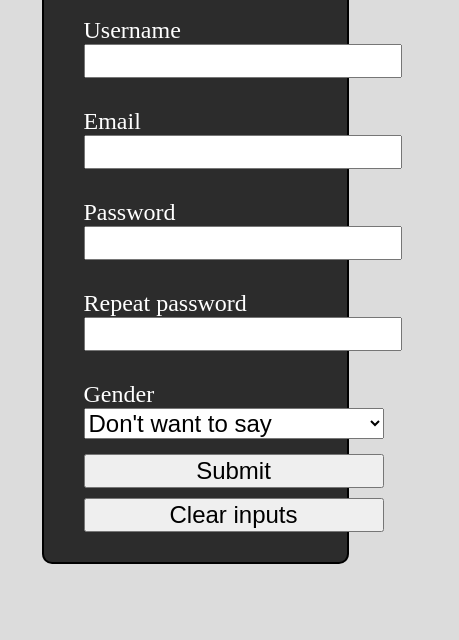
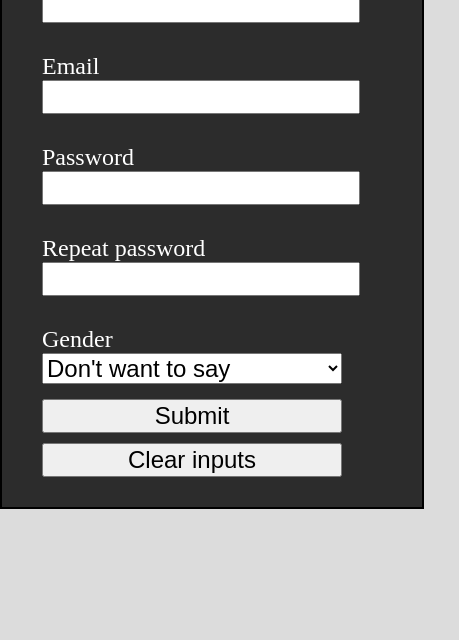
Before and after one commit to Matuki92/bvisual-form-validation, a plain HTML site: page index.html in a window 390 px wide. Shown: the part 204-844 px from the top of the page, 459 px wide, since content can reach past the window. Drawn offline with nearby package versions, Linux system fonts and the light colour scheme.

Commit message:
fixed container size on lower widths, added missing valid property on clearFormData function

```diff
--- a/main.js
+++ b/main.js
@@ -16,6 +16,7 @@
       password: '',
       repeatedPassword: '',
       gender: '',
+      valid: false
     }
     for (let item in formData) {
       $(`input#${item}`).val('');
--- a/styles.css
+++ b/styles.css
@@ -17,7 +17,6 @@
   padding: 15px;
   background: rgb(44, 44, 44);
   border: 2px solid black;
-  border-radius: 10px;
 }
 
 #header {
@@ -63,3 +62,9 @@
   margin: 0;
   color: red;
 }
+
+@media (max-width: 768px) {
+  .container {
+    width: 100%;
+  }
+}
```
